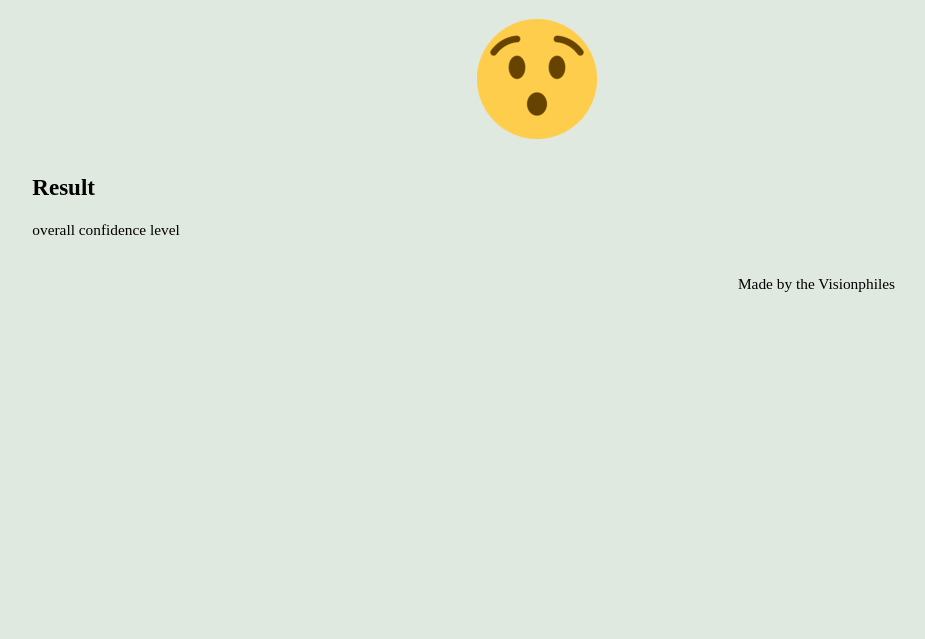
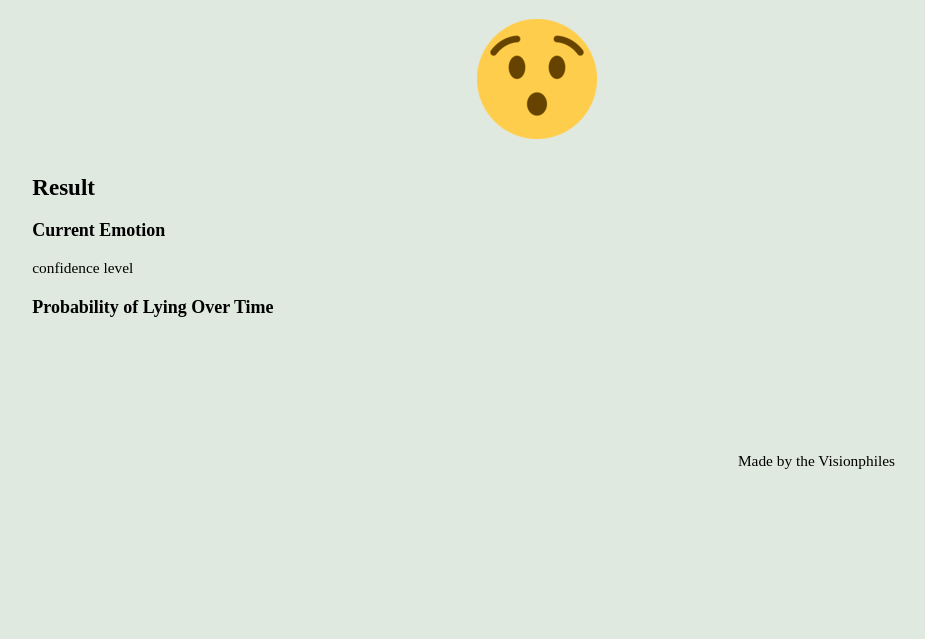
Before and after one commit to CiciDai/Veritas, a Flask app: page / in a window 1280 px wide. Shown: the part 2520-3159 px from the top of the page, without its empty margins (193-1118 px from the left). Before the commit the page ends 2812 px from the top, so only its background shows below. Run offline with Flask 2, Linux system fonts and the light colour scheme; some libraries are stand-ins or nearby versions.

Commit message:
Update index.html

```diff
--- a/templates/index.html
+++ b/templates/index.html
@@ -3,6 +3,7 @@
 <head>
 <title>Veritas Demonstration</title>
 <script src="https://ajax.googleapis.com/ajax/libs/jquery/3.3.1/jquery.min.js"></script>
+<script src="https://canvasjs.com/assets/script/jquery.canvasjs.min.js"></script>
 <script src="index.js"></script>
 <link type="text/css" rel="stylesheet" href="style.css">
 </head>
@@ -17,9 +18,9 @@
     <div id="nlp" class="datablock">
       <h2 class="title">Language</h2>
       <div id="words">
-        <h3 id="question">Q:</h3>
+        <h3 id=>Stimulus:</h3>
         <p id="q-content" class="small_text"></p>
-        <h3 id="answer">A:</h3>
+        <h3>Response:</h3>
         <p id="a-content"></p>
       </div>
       <ul id="bar-graph-nlp" class="bar-graph">
@@ -52,10 +53,21 @@
   </div>
   <div id="result" class="datablock">
     <h2 class="title">Result</h2>
-    <div id="result_emoji"></div>
-    <h1 id="result_emotion"></h1>
-    <p id="overall_level" class="small_text">overall confidence level</p>
-    <h4 id="conf_level"></h4>
+      <h3>Current Emotion</h3>
+      <div id="current_emotion">
+          <div class="vertical">
+            <p id="result_emotion"></p>
+            <div id="result_emoji"></div>
+        </div>
+          <div class="vertical">
+            <p id="overall_level" class="small_text">confidence level</p>
+            <h4 id="conf_level"></h4>
+          </div>
+      </div>
+      <div id="prob_lie">
+        <h3>Probability of Lying Over Time</h3>
+        <div id="chartContainer" style="height: 100px; width: 100%;"></div>
+      </div>
   </div>
 </div>
 <footer>
```
